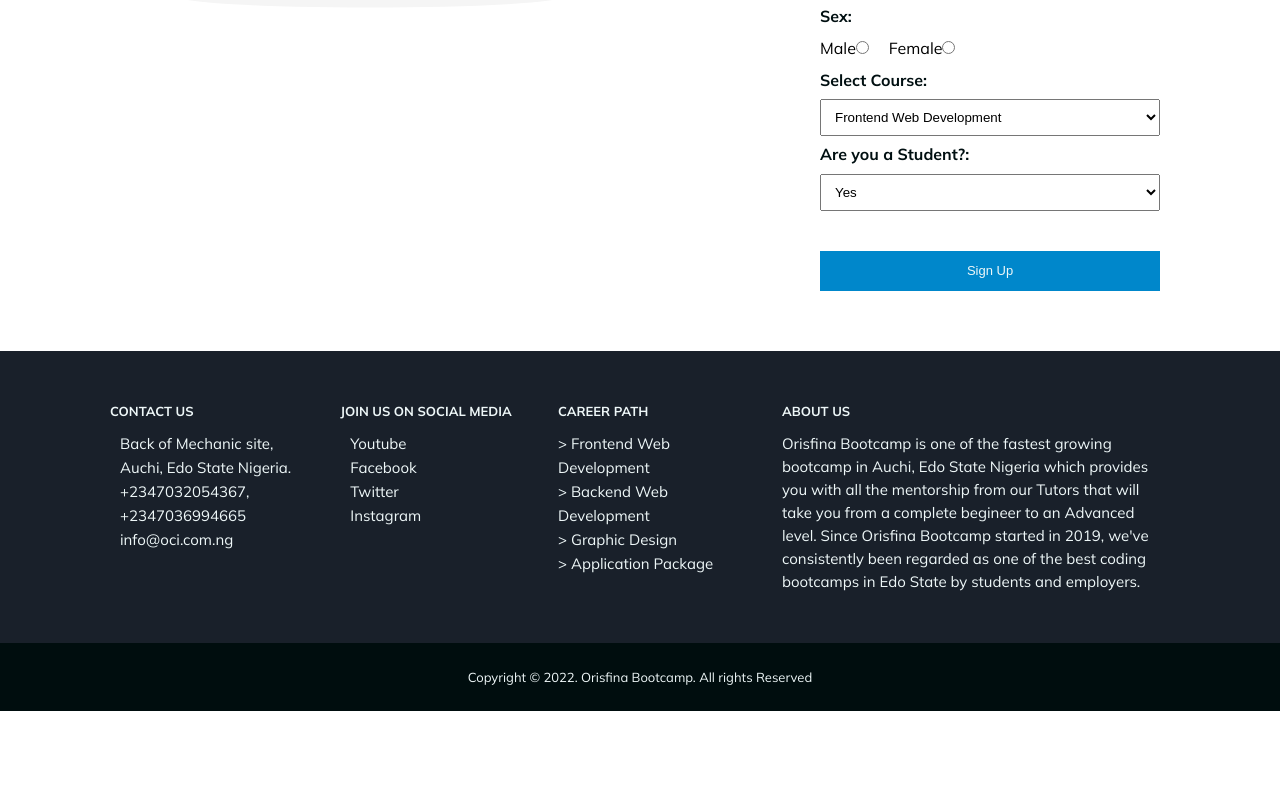
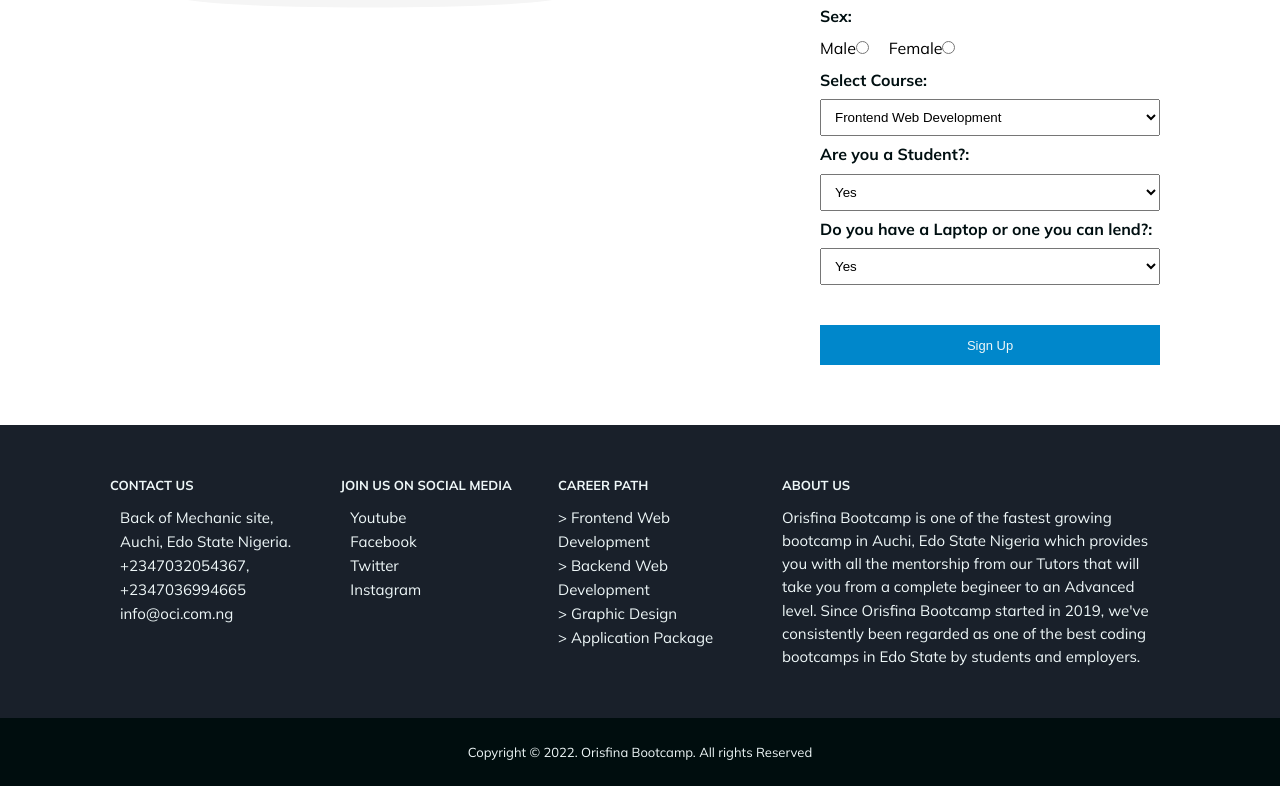
Before and after one commit to Orisfina/orisfina-bootcamp-v2, a Next.js app: page /register in a window 1280 px wide. Shown: the part 980-1766 px from the top of the page. Before the commit the page ends 1691 px from the top, so only its background shows below. Built offline with nearby package versions, Linux system fonts and the light colour scheme.

Commit message:
added more questions

```diff
--- a/components/RegistrationForm.js
+++ b/components/RegistrationForm.js
@@ -49,6 +49,13 @@ export default function RegistrationForm() {
                           </select>
                    </div>
                    <div className='form-group'>
+                        <label className='form-label' htmlFor='haveLaptop'>Do you have a Laptop or one you can lend?:</label>
+                          <select name="haveLaptop" id="haveLaptop">
+                          <option value="Yes">Yes</option>
+                          <option value="No">No</option>
+                          </select>
+                   </div>
+                   <div className='form-group'>
                         <input type='submit' className='btn btn_signup mt-m' value='Sign Up' />
                    </div>
               </form>
```
